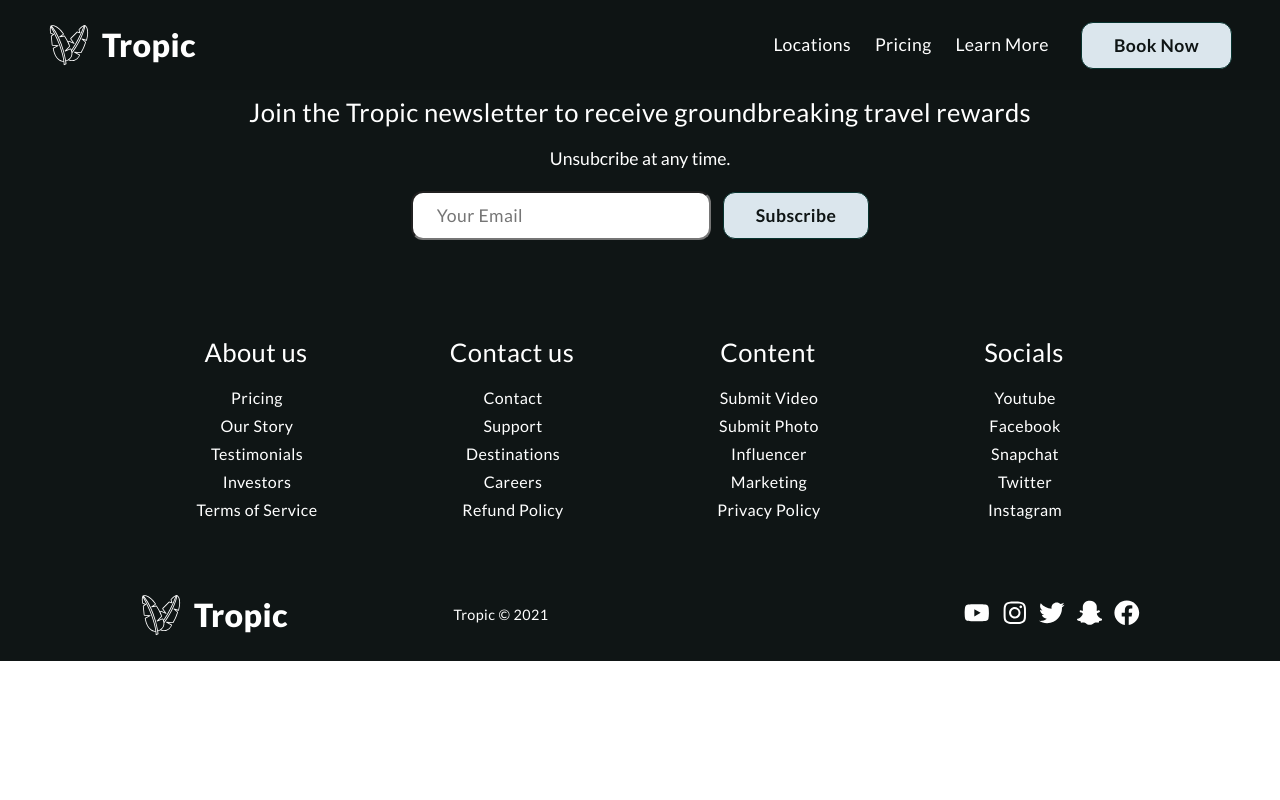
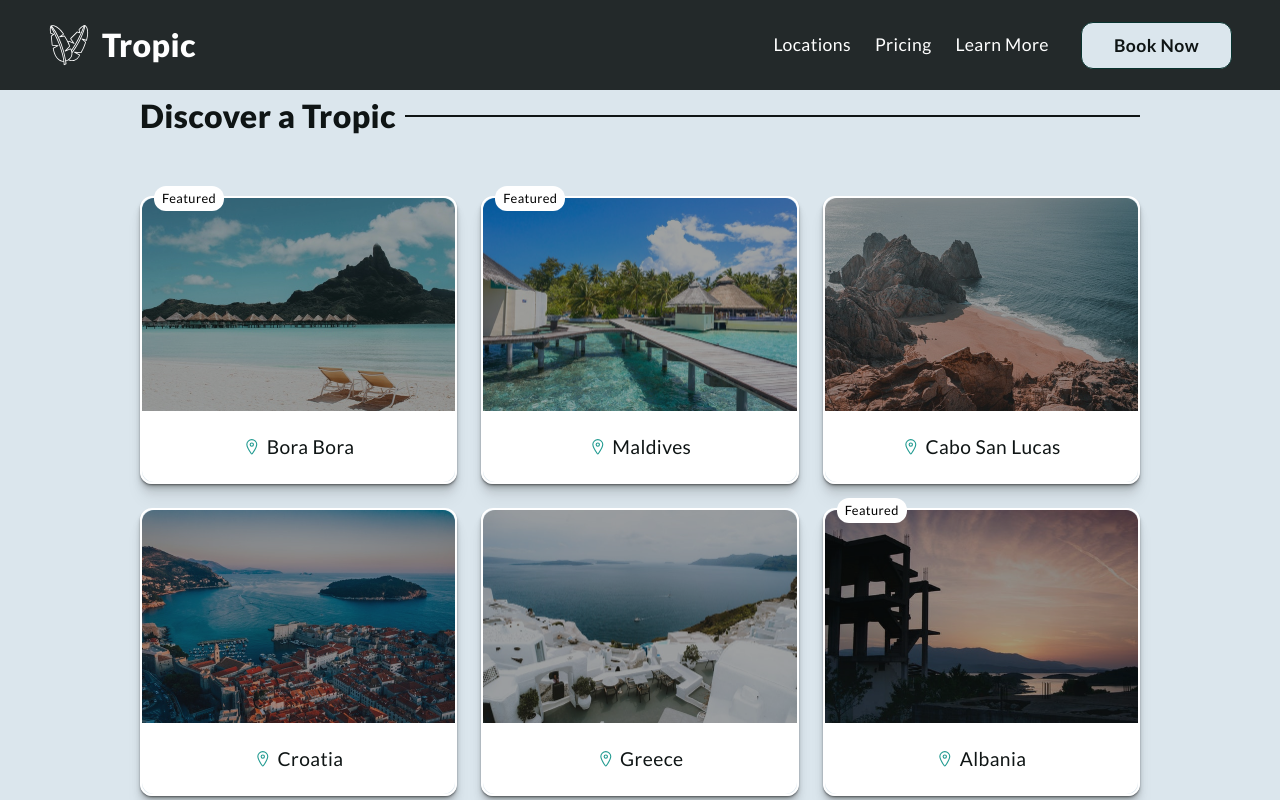
Before and after one commit to kyle4real/travel-website-react, a React (Create React App) app: page /locations in a window 1280 px wide. Shown: the top 800 px of the page. Built offline with nearby package versions, Linux system fonts and the light colour scheme.

Commit message:
Locations page.

```diff
--- a/src/App.js
+++ b/src/App.js
@@ -3,6 +3,7 @@ import { Route, Switch } from "react-router-dom";
 
 import Footer from "./components/Footer/Footer";
 import Header from "./components/Header/Header";
+import Locations from "./components/Locations/Locations";
 import Home from "./pages/Home";
 
 function App() {
@@ -10,8 +11,8 @@ function App() {
     <Fragment>
       <Header />
       <Switch>
-        <Route path="/test">
-          <div>test</div>
+        <Route path="/locations">
+          <Locations page />
         </Route>
         <Route exact path="/">
           <Home />
--- a/src/components/Footer/Footer.module.scss
+++ b/src/components/Footer/Footer.module.scss
@@ -121,7 +121,7 @@
     @include breakpoint(md) {
       flex-direction: row;
     }
-        div,
+    a,
     &__year,
     ul {
       &:not(:first-child) {
@@ -142,7 +142,6 @@
     }
     &__socials {
       display: flex;
-
       justify-content: flex-end;
       li {
         &:not(:last-child) {
--- a/src/components/Locations/Locations.js
+++ b/src/components/Locations/Locations.js
@@ -11,21 +11,29 @@ import CroatiaJPG from "./../../assets/croatia.jpg";
 import GreeceJPG from "./../../assets/greece.jpg";
 import AlbaniaJPG from "./../../assets/albania.jpg";
 
-const locationData = [
+let locationData = [
   { id: 1, location: "Bora Bora", isFeatured: true, img: BoraBoraJPG },
   { id: 2, location: "Maldives", isFeatured: true, img: MaldivesJPG },
-    { id: 3, location: "Cabo San Lucas", isFeatured: false, img: CaboSanLucasJPG },
-    { id: 3, location: "Croatia", isFeatured: false, img: CroatiaJPG },
-    { id: 3, location: "Greece", isFeatured: false, img: GreeceJPG },
-    { id: 3, location: "Albania", isFeatured: true, img: AlbaniaJPG },
+  {
+    id: 3,
+    location: "Cabo San Lucas",
+    isFeatured: false,
+    img: CaboSanLucasJPG,
+  },
+  { id: 4, location: "Croatia", isFeatured: false, img: CroatiaJPG },
+  { id: 5, location: "Greece", isFeatured: false, img: GreeceJPG },
+  { id: 6, location: "Albania", isFeatured: true, img: AlbaniaJPG },
 ];
 
-const Locations = () => {
+const Locations = ({ page }) => {
+  locationData = page ? locationData : locationData.slice(0, 6);
   return (
     <div className={classes.container}>
       <div className={classes.locations}>
         <div className={classes.locations__content}>
-                    <h2 className={classes.locations__content__title}>Discover a Tropic</h2>
+          <h2 className={classes.locations__content__title}>
+            Discover a Tropic
+          </h2>
           <div className={classes.locations__content__gallery}>
             {locationData.map(({ id, location, isFeatured, img }) => (
               <div className={classes.gallery__item} key={id}>
@@ -47,12 +55,14 @@ const Locations = () => {
               </div>
             ))}
           </div>
+          {!page && (
             <div className={classes.locations__content__viewmore}>
               <a href="/">
                 view more
                 <BsArrowRight />
               </a>
             </div>
+          )}
         </div>
       </div>
     </div>
--- a/src/components/Locations/Locations.module.scss
+++ b/src/components/Locations/Locations.module.scss
@@ -67,9 +67,9 @@
         box-shadow: $boxShadow;
 
         &:hover {
-                    box-shadow: 0 0.5px 0.5px rgba(0, 0, 0, 0.25), 0 1px 1px rgba(0, 0, 0, 0.2),
-                        0 3px 3px rgba(0, 0, 0, 0.15), 0 6px 6px rgba(0, 0, 0, 0.1),
-                        0 10px 10px rgba(0, 0, 0, 0.05);
+          box-shadow: 0 0.5px 0.5px rgba(0, 0, 0, 0.25),
+            0 1px 1px rgba(0, 0, 0, 0.2), 0 3px 3px rgba(0, 0, 0, 0.15),
+            0 6px 6px rgba(0, 0, 0, 0.1), 0 10px 10px rgba(0, 0, 0, 0.05);
 
           .overlay {
             background: transparent;
```
Lines whose indentation alone changed are shown as unchanged.
